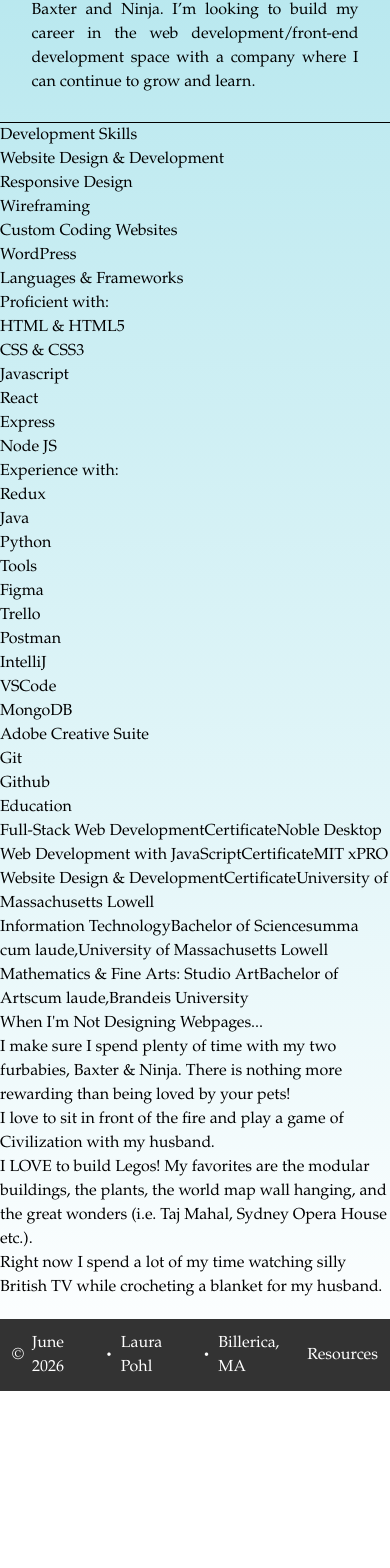
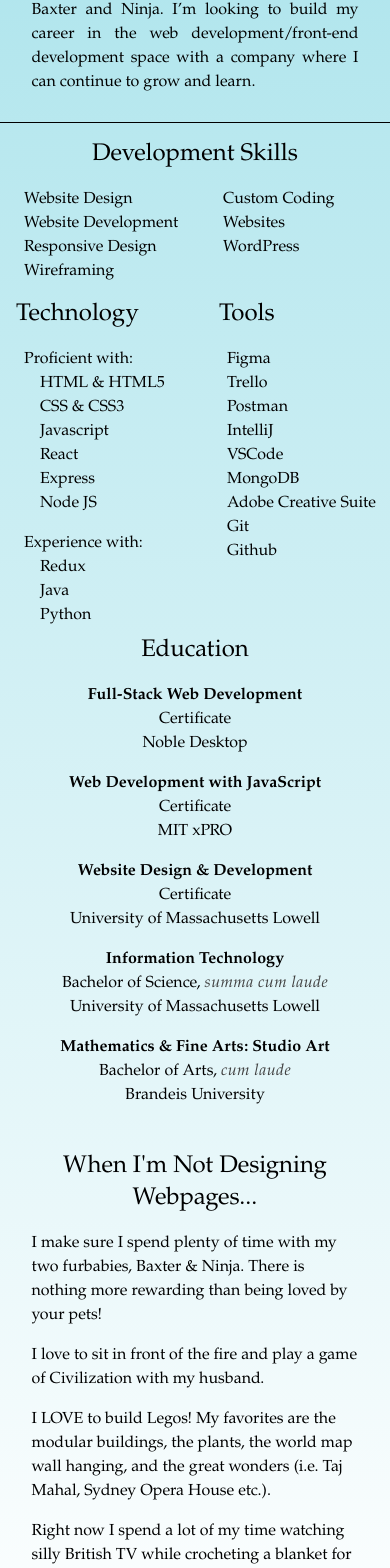
Before and after one commit to irishmaiden18/portfolio-2026, a React (Vite) app: page /my-story in a window 390 px wide. Shown: the part 1357-2925 px from the top of the page. Before the commit the page ends 2748 px from the top, so only its background shows below. Built offline with nearby package versions, Linux system fonts and the light colour scheme.

Commit message:
finishes My Story responsive formatting

```diff
--- a/src/components/MyStory/MyStory.jsx
+++ b/src/components/MyStory/MyStory.jsx
@@ -27,37 +27,49 @@ const MyStory = () => {
           <div className="clear-both"></div>
         </div>
         <hr/>
-        <div>
+        <div className="grid grid-cols-1 justify-items-center lg:grid-cols-2 gap-2 lg:gap-0">
           <div>
             <div>
-              <h3>Development Skills</h3>
-              <WebSkillsList/>
+              <h3 className="text-center text-2xl py-4 lg:pt-8">Development Skills</h3>
+              <div className="pl-6">
+                <WebSkillsList/>
+              </div>
             </div>
-            <div>
+            <div className="grid grid-cols-2 gap-4 sm:gap-24 md:gap-30 lg:gap-18 xl:gap-30">
               <div>
-                <h3>Languages & Frameworks</h3>
-                <h4>Proficient with:</h4>
-                <ProficientList/>
-                <h4>Experience with:</h4>
-                <OtherList/>
+                <h3 className="text-2xl py-4 pl-4">Technology</h3>
+                <h4 className="pl-6 md:pl-8 xl:pl-6 ">Proficient with:</h4>
+                <div className="pl-10 md:pl-12 xl:pl-10">
+                  <ProficientList/>
+                </div>
+                <h4 className="pl-6 md:pl-8 xl:pl-6 pt-4">Experience with:</h4>
+                <div className="pl-10 md:pl-12 xl:pl-10">
+                  <OtherList/>
+                </div>
               </div>
               <div>
-                <h3>Tools</h3>
-                <ToolsList/>
+                <h3 className="text-2xl py-4 pl-4">Tools</h3>
+                <div className="pl-6 md:pl-4">
+                  <ToolsList/>
+                </div>
               </div>
             </div>
           </div>
           <div>
-            <div>
-              <h3>Education</h3>
-              <EducationList/>
+            <div className="w-full px-4 md:px-8 lg:px-0 md:pt-4 md:pb-0 lg:pt-8 lg:pb-2">
+              <h3 className="text-center text-2xl">Education</h3>
+              <div className="w-full md:flex lg:block md:justify-center py-4">
+                <div className="w-full text-center md:text-left md:w-fit">
+                  <EducationList/>
+                </div>
+              </div>
             </div>
-            <div>
-              <h3>When I'm Not Designing Webpages...</h3>
-              <p>I make sure I spend plenty of time with my two furbabies, Baxter & Ninja. There is nothing more rewarding than being loved by your pets!</p>
-              <p>I love to sit in front of the fire and play a game of Civilization with my husband.</p>
-              <p>I LOVE to build Legos! My favorites are the modular buildings, the plants, the world map wall hanging, and the great wonders (i.e. Taj Mahal, Sydney Opera House etc.).</p>
-              <p>Right now I spend a lot of my time watching silly British TV while crocheting a blanket for my husband. </p>
+            <div className="w-[90%] lg:w-full mx-auto lg:mx-0 p-3 pb-0 lg:pl-0 lg:pr-4 xl:pr-6 lg:hidden xl:flex xl:flex-col">
+              <h3 className="text-center text-2xl pb-4">When I'm Not Designing Webpages...</h3>
+              <p className="text-base text-left md:text-justify mb-4">I make sure I spend plenty of time with my two furbabies, Baxter & Ninja. There is nothing more rewarding than being loved by your pets!</p>
+              <p className="text-base text-left md:text-justify mb-4">I love to sit in front of the fire and play a game of Civilization with my husband.</p>
+              <p className="text-base text-left md:text-justify mb-4">I LOVE to build Legos! My favorites are the modular buildings, the plants, the world map wall hanging, and the great wonders (i.e. Taj Mahal, Sydney Opera House etc.).</p>
+              <p className="text-base text-left md:text-justify mb-4">Right now I spend a lot of my time watching silly British TV while crocheting a blanket for my husband. </p>
             </div>
           </div>
         </div>
--- a/src/components/MyStory/education/EducationItem.jsx
+++ b/src/components/MyStory/education/EducationItem.jsx
@@ -4,10 +4,11 @@ const EducationItem = ({education}) => {
     const {subject, honors, degree_type, institution} = education
 
   return (
-    <li>
-        <span>{subject}</span>
-        <span>{degree_type}</span>
-        <span>{honors}</span>
+    <li className="text-center md:text-left pb-4 md:pb-0 lg:pb-4">
+        <span className="font-bold">{subject}</span><span className="hidden md:inline">, </span>
+        <br className="md:hidden"/>
+        <span className="">{degree_type}{honors && ", "}</span><span className="italic tracking-wide text-neutral-700">{honors && `${honors} `}</span>
+        <br className="md:hidden lg:block xl:hidden"/>
         <span>{institution}</span>
     </li>
   )
--- a/src/components/MyStory/web_skills/WebSkillsItem.jsx
+++ b/src/components/MyStory/web_skills/WebSkillsItem.jsx
@@ -4,7 +4,7 @@ const web_skills_item = ({web_skill}) => {
     const {text} = web_skill
 
   return (
-    <li>{text}</li>
+    <li className="break-inside-avoid">{text}</li>
   )
 }
 
--- a/src/components/MyStory/web_skills/WebSkillsList.jsx
+++ b/src/components/MyStory/web_skills/WebSkillsList.jsx
@@ -3,7 +3,7 @@ import WebSkillsItem from "./WebSkillsItem"
 
 const WebSkillsList = () => {
   return (
-    <ul>
+    <ul className="columns-2 gap-8 sm:gap-24 md:gap-30 lg:gap-18 xl:gap-30 2xl:gap-40 w-full max-w-120 mx-auto">
         {development_skills.map((web_skill, index) => (
             <WebSkillsItem
                 key={index}
--- a/src/data/development_skills.js
+++ b/src/data/development_skills.js
@@ -1,22 +1,26 @@
 export const development_skills = [
     {
         id: 0,
-        text: "Website Design & Development",
+        text: "Website Design",
     },
     {
         id: 1,
+        text: "Website Development",
+    },
+    {
+        id: 2,
         text: "Responsive Design",
     },
     {
-        id: 2,
+        id: 3,
         text: "Wireframing",
     },
     {
-        id: 3,
+        id: 4,
         text: "Custom Coding Websites",
     },
     {
-        id: 4,
+        id: 5,
         text: "WordPress",
     }
 ]
--- a/src/data/education.js
+++ b/src/data/education.js
@@ -23,14 +23,14 @@ export const education = [
     {
         id: 3,
         subject: "Information Technology",
-        honors: "summa cum laude,",
+        honors: "summa cum laude",
         degree_type: "Bachelor of Science",
         institution: "University of Massachusetts Lowell",
     },
     {
         id: 4,
         subject: "Mathematics & Fine Arts: Studio Art",
-        honors: "cum laude,",
+        honors: "cum laude",
         degree_type: "Bachelor of Arts",
         institution: "Brandeis University",
     },
```
